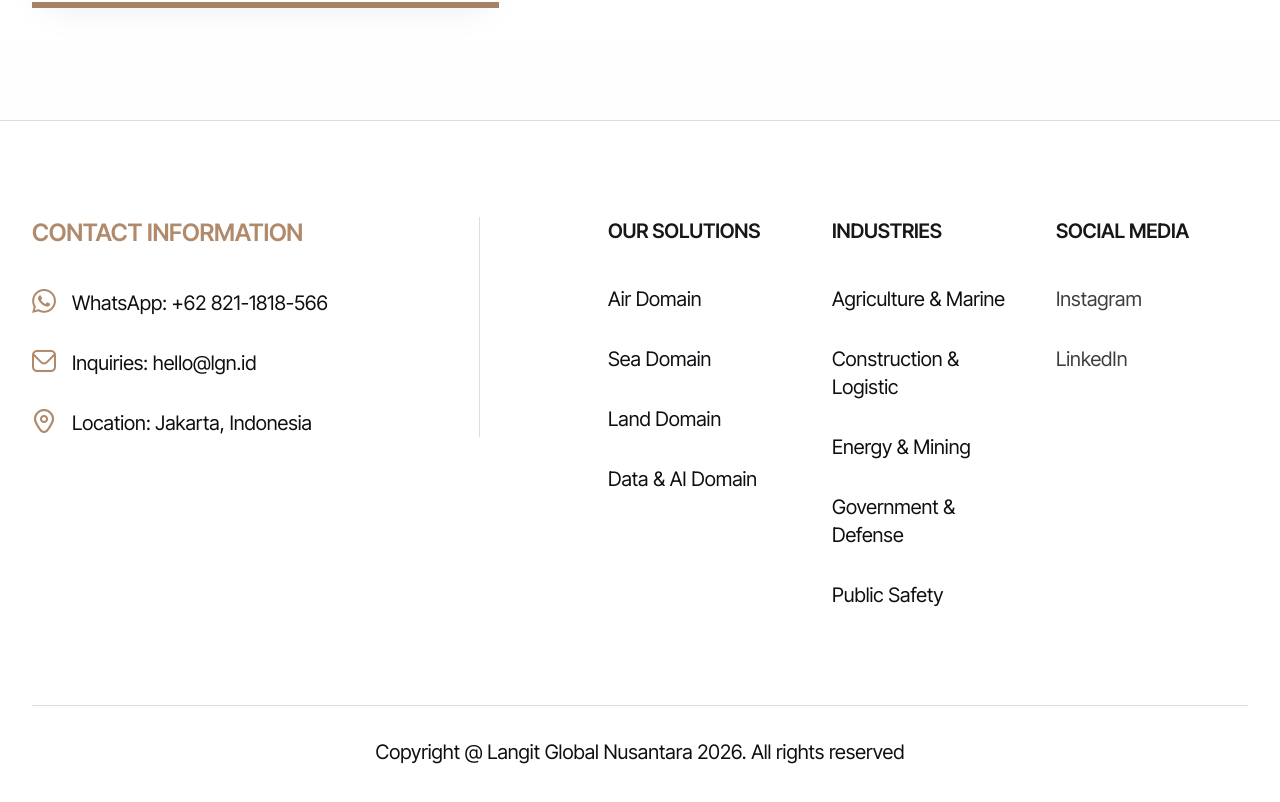
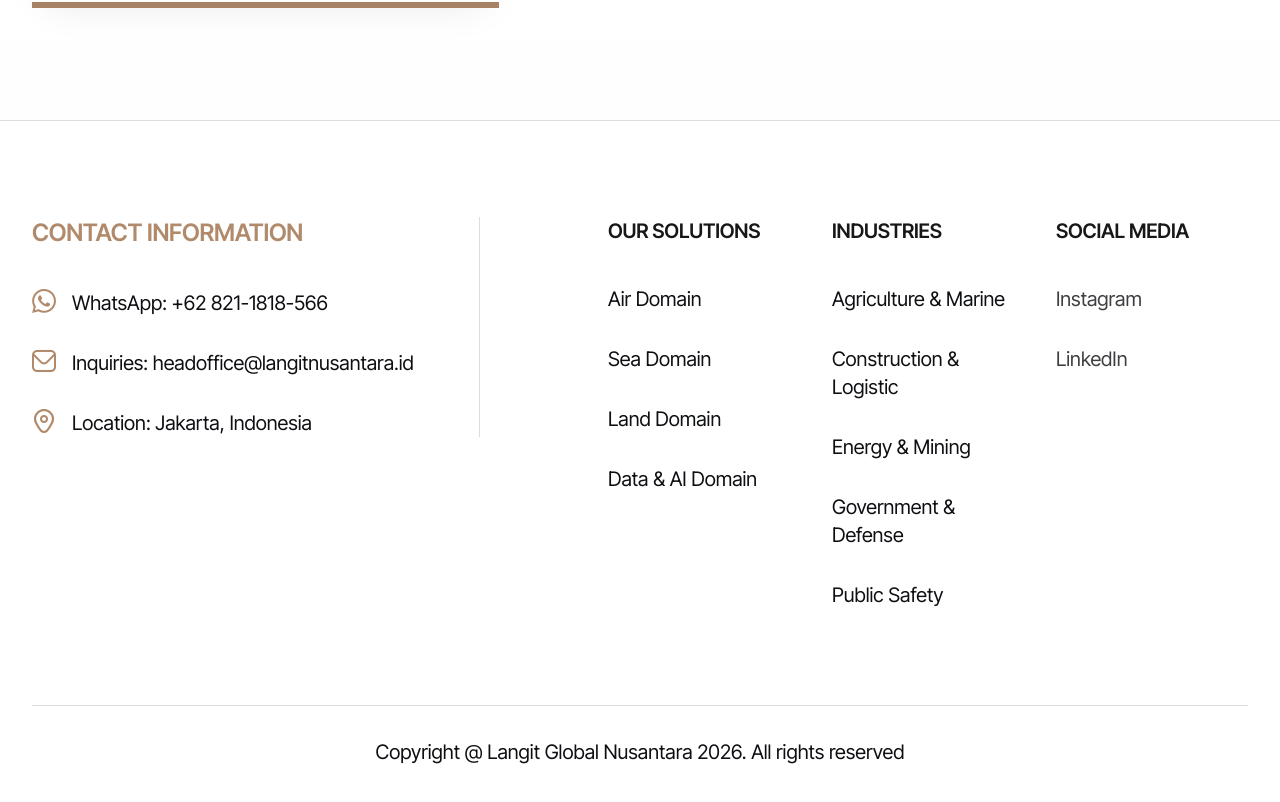
Before and after one commit to Ijon6k/lgn-compro, a Next.js app: page /about in a window 1280 px wide. Shown: the part 3687-4489 px from the top of the page. Built offline with nearby package versions, Linux system fonts and the light colour scheme.

Commit message:
chore: update email

```diff
--- a/data/footer.ts
+++ b/data/footer.ts
@@ -10,7 +10,7 @@
   {
     icon: "fi fi-rr-envelope",
     label: "Inquiries",
-    value: "hello@lgn.id",
+    value: "headoffice@langitnusantara.id",
     href: "",
   },
   {
--- a/ref/home.html
+++ b/ref/home.html
@@ -366,7 +366,7 @@
                             </div>
                             <div
                                 style="flex: 1 1 0; color: #0D0F12; font-size: 20px; font-family: Inter Tight; font-weight: 400; line-height: 30px; word-wrap: break-word">
-                                Inquiries: hello@lgn.id</div>
+                                Inquiries: headoffice@langitnusantara.id</div>
                         </div>
                     </div>
                     <div
```
